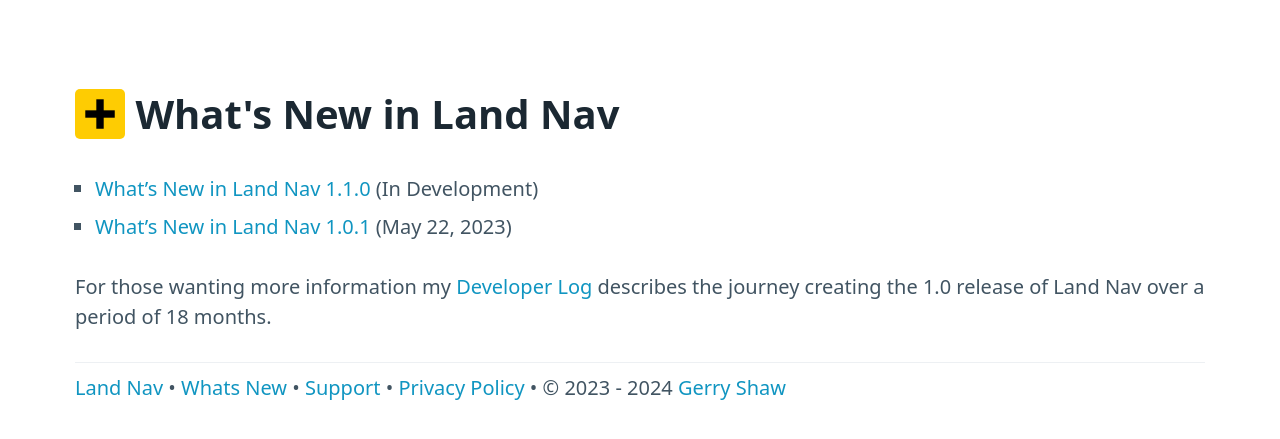
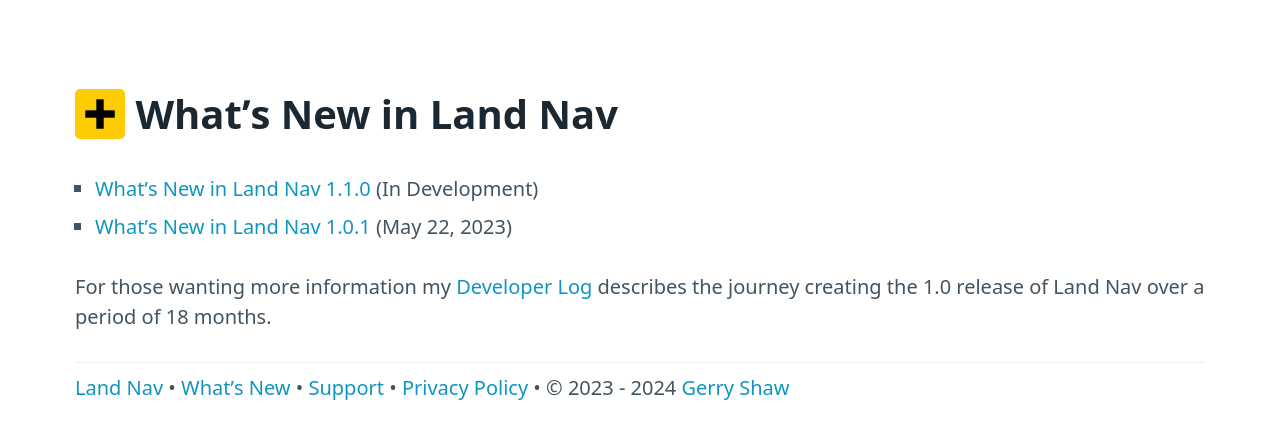
Before and after one commit to gshaw/LandNav.website, a Jekyll site: the page built from whatsnew/index.md, in a window 1280 px wide. Shown: the top 439 px of the page. Built offline with Jekyll 4.4.1, drawn with Linux system fonts in a browser that asks for light colours.

Commit message:
Improve formatting

```diff
--- a/_layouts/page.html
+++ b/_layouts/page.html
@@ -21,7 +21,7 @@
     <p>
       <a href="/">Land Nav</a>
       •
-      <a href="/whatsnew">Whats New</a>
+      <a href="/whatsnew">Whatʼs New</a>
       •
       <a href="/support">Support</a>
       •
--- a/whatsnew/index.md
+++ b/whatsnew/index.md
@@ -1,8 +1,8 @@
 ---
-title: What's New in Land Nav
+title: Whatʼs New in Land Nav
 ---
 
-- [What's New in Land Nav 1.1.0](/whatsnew/1.1.0) (In Development)
-- [What's New in Land Nav 1.0.1](/whatsnew/1.0.1) (May 22, 2023)
+- [Whatʼs New in Land Nav 1.1.0](/whatsnew/1.1.0) (In Development)
+- [Whatʼs New in Land Nav 1.0.1](/whatsnew/1.0.1) (May 22, 2023)
 
 For those wanting more information my [Developer Log](/devlog) describes the journey creating the 1.0 release of Land Nav over a period of 18 months.
```
Also changed, not shown: whatsnew/1.0.1.md (+1 -1 lines), whatsnew/1.1.0.md (+1 -1 lines).
